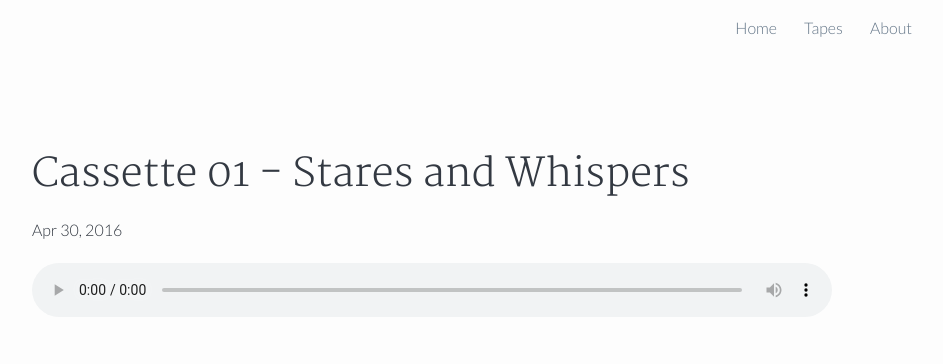
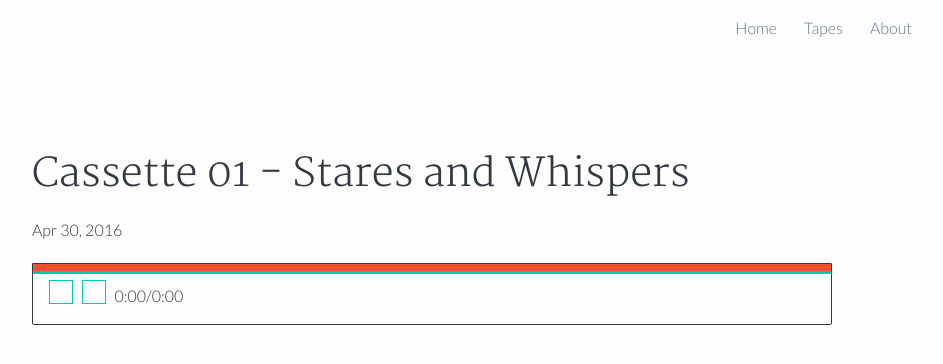
Before and after one commit to extradope/extradope.github.io, a Jekyll site: the page built from _posts/2016-04-30-stares-and-whispers.md, in a window 1280 px wide. Shown: the top 364 px of the page, without its empty margins (208-1151 px from the left). Built offline with Jekyll 4.4.1, drawn with Linux system fonts in a browser that asks for light colours.

Commit message:
working on custom player

```diff
--- a/_includes/track.html
+++ b/_includes/track.html
@@ -1,3 +1,15 @@
-<audio preload="auto" controls>
+<audio class="audio-player" id="audioPlayer" preload="auto">
 	<source src="{{site.url}}{{site.baseurl}}/audio/{{page.track}}.mp3">
 </audio>
+<div class="audio-nav">
+	<div class="audio-default-bar">
+		<div class="audio-progress-bar" id="progressBar">
+
+		</div>
+		<div class="audio-controls">
+			<button class="audio-button-play" id="playButton" type="button"></button>
+			<button class="audio-button-mute" id="muteButton" type="button"></button>
+			<span class="audio-current-time" id="currentTime">0:00</span>/<span class="audio-total-time" id="totalTime">0:00</span>
+		</div>
+	</div>
+</div>
--- a/_sass/_audio.scss
+++ b/_sass/_audio.scss
@@ -1,4 +1,48 @@
-audio {
-	width: 100%;
-	background: $white;
+.audio {
+	&-controls {
+		border: 1px solid $dark;
+		padding: 1em;
+		border-radius: 2px;
+	}
+
+	&-nav {
+		background: $tiffany;
+		padding-bottom: 3px;
+	}
+
+	&-default-bar {
+		position: relative;
+		background: $flamingo;
+		height: .5em;
+	}
+
+	&-progress-bar {
+		position: absolute;
+		height: .5em;
+		background: $flamingo;
+	}
+
+	&-button-play {
+		border: 1px solid $tiffany;
+		background: $white;
+		height: 1.5em;
+		width: 1.5em;
+		margin-right: .35em;
+		&:active {
+			position: relative;
+			top: 2px;
+		}
+	}
+
+	&-button-mute {
+		border: 1px solid $tiffany;
+		background: $white;
+		height: 1.5em;
+		width: 1.5em;
+		margin-right: .35em;
+		&:active {
+			position: relative;
+			top: 2px;
+		}
+	}
 }
```
